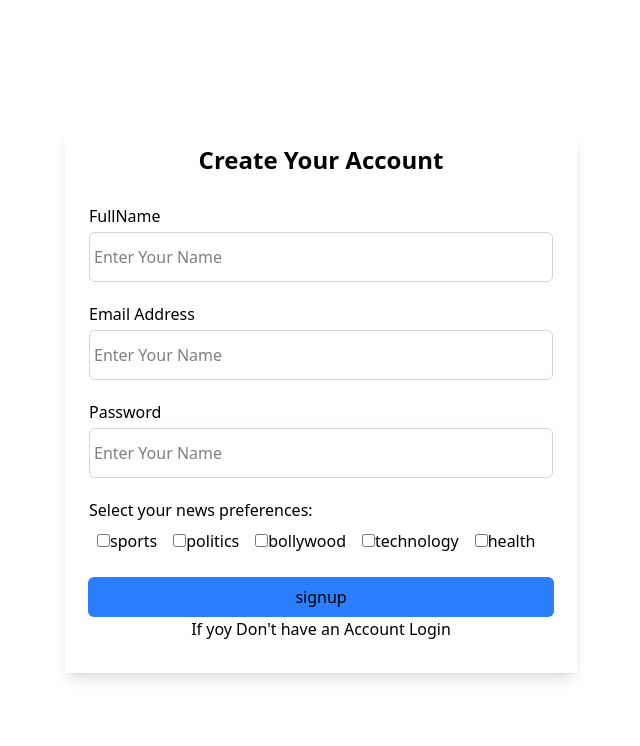
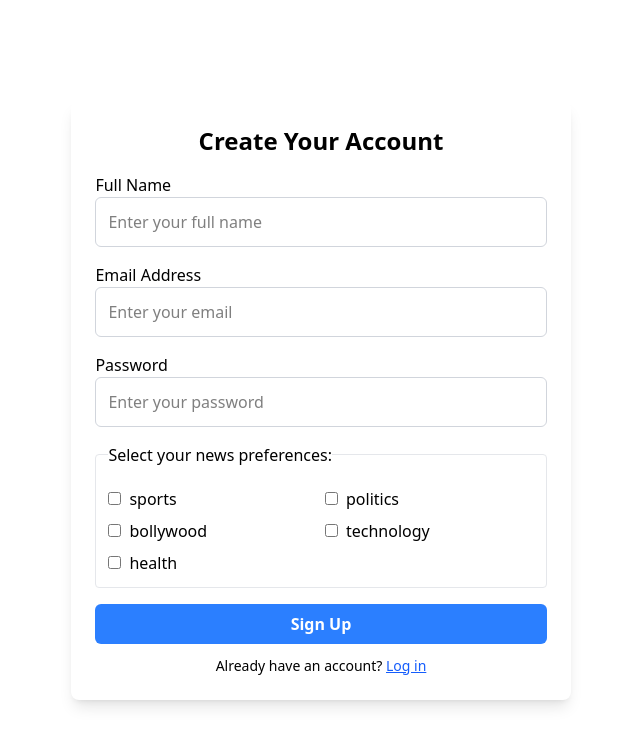
Before and after one commit to RahulSidar08/InsightAI-Times, a React (Vite) app in the folder frontend/: page /signup in a window 1280 px wide. Shown: the top 746 px of the page, without its empty margins (319-959 px from the left). Built offline with nearby package versions, Linux system fonts and the light colour scheme.

Commit message:
login issue fixed

```diff
--- a/frontend/src/components/Auth/Login.jsx
+++ b/frontend/src/components/Auth/Login.jsx
@@ -1,9 +1,9 @@
 import React from "react";
 import { useForm } from "react-hook-form";
-import axios from "axios"
+import axios from "axios";
 import { errorHandler, successHandler } from "../../utils/ToastMessage";
 import { ToastContainer } from "react-toastify";
-import {Link, useNavigate} from "react-router-dom"
+import { Link, useNavigate } from "react-router-dom";
 import { setUser } from "../../redux/userSlice";
 import { useDispatch } from "react-redux";
 export const Login = () => {
@@ -13,19 +13,22 @@ export const Login = () => {
     watch,
     formState: { errors },
   } = useForm();
-  const dispatch = useDispatch()
-  const navigate = useNavigate()
+  const dispatch = useDispatch();
+  const navigate = useNavigate();
   const onSubmit = async (data) => {
-
     try {
-        const res = await axios.post("https://insightai-times.onrender.com/user/login",data,{
-            withCredentials:true
-        })
-        console.log(res.data.user)
-        dispatch(setUser(res.data.user))
-        successHandler(res.data.message)
+      const res = await axios.post(
+        "https://insightai-times.onrender.com/user/login",
+        data,
+        {
+          withCredentials: true,
+        }
+      );
+      console.log(res.data.user);
+      dispatch(setUser(res.data.user));
+      successHandler(res.data.message);
       setTimeout(() => {
-          navigate("/dashboard")
+        navigate("/dashboard");
       }, 3000);
     } catch (error) {
       // console.log(error.response)
@@ -36,49 +39,65 @@ export const Login = () => {
         errorHandler("Something went wrong. Please try again.");
       }
     }
-  }
+  };
   return (
     <>
-      <div className="w-full min-h-screen bg-white flex justify-center items-center">
-        <div className="shadow-lg w-[40%] flex flex-col py-4">
-          <p className="font-semibold text-center text-2xl">
-            Create Your Account{" "}
+      <div className="w-full min-h-screen bg-white flex justify-center items-center px-4">
+        <div className="shadow-lg w-full sm:w-[90%] md:w-[70%] lg:w-[40%] flex flex-col py-6 px-4 bg-white rounded-lg">
+          <p className="font-semibold text-center text-2xl mb-4">
+            Create Your Account
           </p>
-          <form onSubmit={handleSubmit(onSubmit)} className="p-4" action="">
-            <div className="flex flex-col gap-1 mt-1 p-2">
+          <form onSubmit={handleSubmit(onSubmit)} className="space-y-4">
+            <div className="flex flex-col">
               <label htmlFor="email">Email Address</label>
               <input
                 {...register("email", { required: true })}
-                className="py-3 px-1 rounded-md border border-gray-300 focus:outline-none focus:ring-2 focus:ring-blue-500"
-                type="text"
+                className="py-3 px-2 rounded-md border border-gray-300 focus:outline-none focus:ring-2 focus:ring-blue-500"
+                type="email"
                 name="email"
                 id="email"
-                placeholder="Enter Your Name"
+                placeholder="Enter your email"
               />
-              {errors.email && <span className="text-red-500">This field is required</span>}
+              {errors.email && (
+                <span className="text-red-500 text-sm mt-1">
+                  This field is required
+                </span>
+              )}
             </div>
-            <div className="flex flex-col gap-1 mt-1 p-2">
+            <div className="flex flex-col">
               <label htmlFor="password">Password</label>
               <input
                 {...register("password", { required: true })}
-                className="py-3 px-1 rounded-md border border-gray-300 focus:outline-none focus:ring-2 focus:ring-blue-500"
+                className="py-3 px-2 rounded-md border border-gray-300 focus:outline-none focus:ring-2 focus:ring-blue-500"
                 type="password"
                 name="password"
                 id="password"
-                placeholder="Enter Your Name"
+                placeholder="Enter your password"
               />
-              {errors.password && <span className="text-red-500">This field is required</span>}
+              {errors.password && (
+                <span className="text-red-500 text-sm mt-1">
+                  This field is required
+                </span>
+              )}
             </div>
-            <div className="flex flex-col justify-center items-center mt-1">
-              <button className="w-[97%] bg-blue-500 py-2 rounded-md hover:bg-blue-600">
+            <div className="flex flex-col items-center">
+              <button
+                type="submit"
+                className="w-full bg-blue-500 py-2 rounded-md text-white font-semibold hover:bg-blue-600 transition-colors"
+              >
                 Login
               </button>
-              <p>If yoy Don't have an Account <Link to="/signup">Signup</Link> </p>
+              <p className="text-sm mt-3">
+                If you don't have an account,{" "}
+                <Link to="/signup" className="text-blue-600 underline">
+                  Sign up
+                </Link>
+              </p>
             </div>
           </form>
         </div>
       </div>
-      <ToastContainer/>
+      <ToastContainer />
     </>
   );
 };
--- a/frontend/src/components/Auth/Signup.jsx
+++ b/frontend/src/components/Auth/Signup.jsx
@@ -20,12 +20,16 @@ export const Signup = () => {
   ];
   const onSubmit = async (data) => {
     try {
-        console.log(data)
-        const res = await axios.post("https://insightai-times.onrender.com/user/register",data,{
-            withCredentials:true
-        })
-        console.log(res)
-        successHandler(res.data.message)
+      console.log(data);
+      const res = await axios.post(
+        "https://insightai-times.onrender.com/user/register",
+        data,
+        {
+          withCredentials: true,
+        }
+      );
+      console.log(res);
+      successHandler(res.data.message);
     } catch (error) {
       // console.log(error.response)
       if (error.response && error.response.data) {
@@ -35,80 +39,106 @@ export const Signup = () => {
         errorHandler("Something went wrong. Please try again.");
       }
     }
-  }
+  };
   return (
     <>
-      <div className="w-full min-h-screen bg-white flex justify-center items-center">
-        <div className="shadow-lg w-[40%] flex flex-col py-4">
-          <p className="font-semibold text-center text-2xl">
-            Create Your Account{" "}
+      <div className="w-full min-h-screen bg-white flex justify-center items-center px-4">
+        <div className="shadow-lg w-full sm:w-[90%] md:w-[70%] lg:w-[40%] flex flex-col py-6 px-6 bg-white rounded-lg">
+          <p className="font-semibold text-center text-2xl mb-4">
+            Create Your Account
           </p>
-          <form onSubmit={handleSubmit(onSubmit)} className="p-4" action="">
-            <div className="flex flex-col gap-1 mt-1 p-2">
-              <label htmlFor="fullName">FullName</label>
+          <form onSubmit={handleSubmit(onSubmit)} className="space-y-4">
+            <div className="flex flex-col">
+              <label htmlFor="fullName">Full Name</label>
               <input
                 {...register("fullName", { required: true })}
-                className="py-3 px-1 rounded-md border border-gray-300 focus:outline-none focus:ring-2 focus:ring-blue-500"
+                className="py-3 px-3 rounded-md border border-gray-300 focus:outline-none focus:ring-2 focus:ring-blue-500"
                 type="text"
-                name="fullName"
                 id="fullName"
-                placeholder="Enter Your Name"
+                placeholder="Enter your full name"
               />
-            {errors.fullName && <span className="text-red-600">This field is required</span>}
+              {errors.fullName && (
+                <span className="text-red-600 text-sm mt-1">
+                  This field is required
+                </span>
+              )}
             </div>
-            <div className="flex flex-col gap-1 mt-1 p-2">
+
+            <div className="flex flex-col">
               <label htmlFor="email">Email Address</label>
               <input
                 {...register("email", { required: true })}
-                className="py-3 px-1 rounded-md border border-gray-300 focus:outline-none focus:ring-2 focus:ring-blue-500"
-                type="text"
-                name="email"
+                className="py-3 px-3 rounded-md border border-gray-300 focus:outline-none focus:ring-2 focus:ring-blue-500"
+                type="email"
                 id="email"
-                placeholder="Enter Your Name"
+                placeholder="Enter your email"
               />
-                {errors.email && <span className="text-red-600">This field is required</span>}
+              {errors.email && (
+                <span className="text-red-600 text-sm mt-1">
+                  This field is required
+                </span>
+              )}
             </div>
-            <div className="flex flex-col gap-1 mt-1 p-2">
+
+            <div className="flex flex-col">
               <label htmlFor="password">Password</label>
               <input
                 {...register("password", { required: true })}
-                className="py-3 px-1 rounded-md border border-gray-300 focus:outline-none focus:ring-2 focus:ring-blue-500"
+                className="py-3 px-3 rounded-md border border-gray-300 focus:outline-none focus:ring-2 focus:ring-blue-500"
                 type="password"
-                name="password"
                 id="password"
-                placeholder="Enter Your Name"
+                placeholder="Enter your password"
               />
-            {errors.password && <span className="text-red-600">This field is required</span>}
+              {errors.password && (
+                <span className="text-red-600 text-sm mt-1">
+                  This field is required
+                </span>
+              )}
             </div>
-            <div className="flex flex-col gap-1 mt-1 p-2">
-              <fieldset>
-                <legend>Select your news preferences:</legend>
+
+            <div className="flex flex-col">
+              <fieldset className="border border-gray-200 rounded p-3">
+                <legend className="font-medium mb-2">
+                  Select your news preferences:
+                </legend>
+                <div className="grid grid-cols-1 sm:grid-cols-2 gap-2">
                   {preferencesList.map((pref) => (
-
-                  <label key={pref} className="mt-3 py-2 px-2 items-center">
-                    <input className="mt-3 py-2 px-2 items-center"
+                    <label key={pref} className="flex items-center gap-2">
+                      <input
                         {...register("preferences", { required: true })}
                         type="checkbox"
-                      name="preferences"
                         value={pref}
                       />
                       {pref}
                     </label>
                   ))}
+                </div>
+                {errors.preferences && (
+                  <span className="text-red-600 text-sm mt-2 block">
+                    Please select at least one preference.
+                  </span>
+                )}
               </fieldset>
             </div>
-            <div className="flex flex-col justify-center items-center mt-4">
-              <button className="w-[97%] bg-blue-500 py-2 rounded-md hover:bg-blue-600">
-                signup
+
+            <div className="flex flex-col items-center">
+              <button
+                type="submit"
+                className="w-full bg-blue-500 py-2 rounded-md text-white font-semibold hover:bg-blue-600 transition-colors"
+              >
+                Sign Up
               </button>
-              <p>
-                If yoy Don't have an Account <Link to="/login">Login</Link>{" "}
+              <p className="text-sm mt-3">
+                Already have an account?{" "}
+                <Link to="/login" className="text-blue-600 underline">
+                  Log in
+                </Link>
               </p>
             </div>
           </form>
         </div>
       </div>
-    <ToastContainer/>
+      <ToastContainer />
     </>
   );
 };
```
Lines whose indentation alone changed are shown as unchanged.
